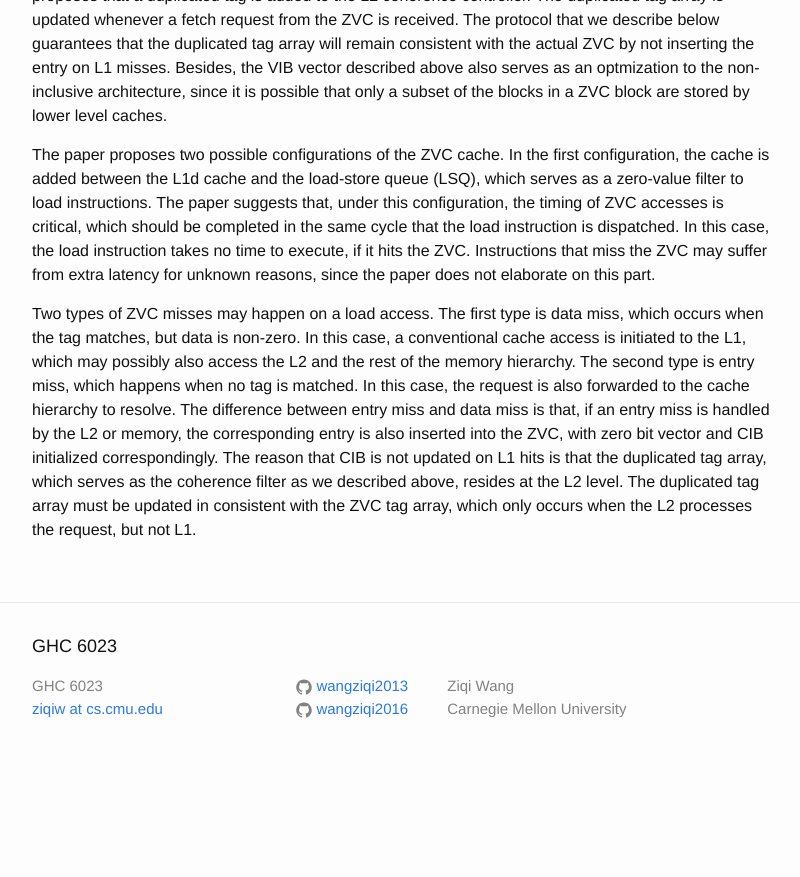
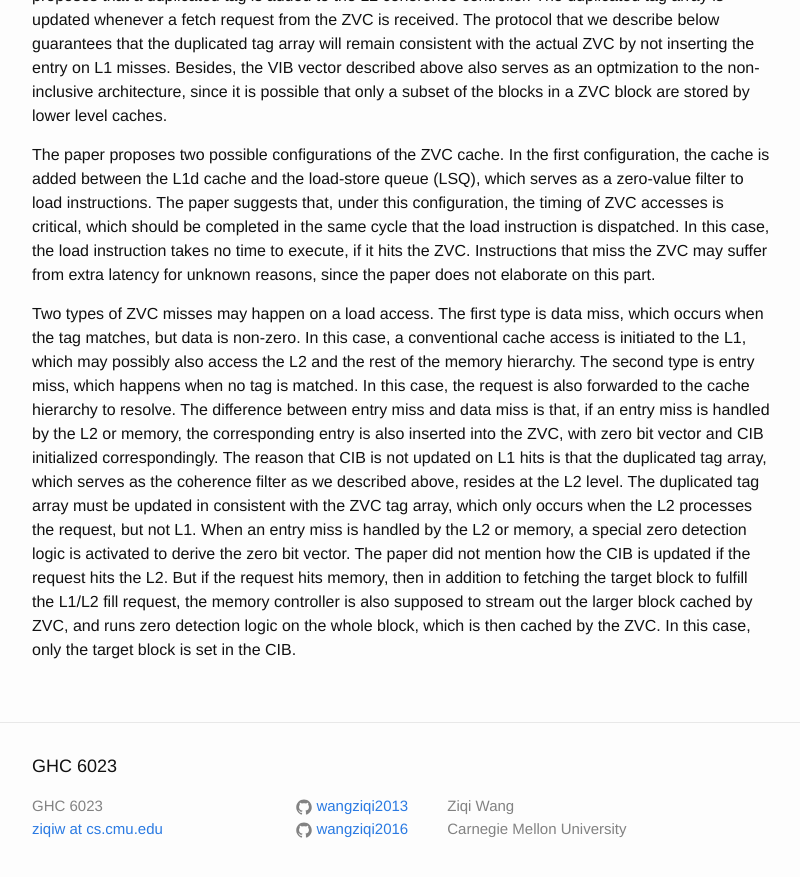
Before and after one commit to wangziqi2013/wangziqi2013.github.io, a Jekyll site: the page built from _posts/2020-06-26-zvc.markdown, in a window 1280 px wide and 900 px high, scrolled down 1357 px. Shown: the top 877 px of the window, without its empty margins (238-1038 px from the left). Built offline with Jekyll 4.4.1, drawn with Linux system fonts in a browser that asks for light colours; before the commit the page ends 2137 px from its top, so only the background shows below that.

Commit message:
Adding zero detection

```diff
--- a/_posts/2020-06-26-zvc.markdown
+++ b/_posts/2020-06-26-zvc.markdown
@@ -69,3 +69,8 @@ the ZVC, with zero bit vector and CIB initialized correspondingly. The reason th
 that the duplicated tag array, which serves as the coherence filter as we described above, resides at the L2 level.
 The duplicated tag array must be updated in consistent with the ZVC tag array, which only occurs when the L2 processes
 the request, but not L1.
+When an entry miss is handled by the L2 or memory, a special zero detection logic is activated to derive the zero bit
+vector. The paper did not mention how the CIB is updated if the request hits the L2. But if the request hits memory,
+then in addition to fetching the target block to fulfill the L1/L2 fill request, the memory controller is also supposed
+to stream out the larger block cached by ZVC, and runs zero detection logic on the whole block, which is then
+cached by the ZVC. In this case, only the target block is set in the CIB.
```
